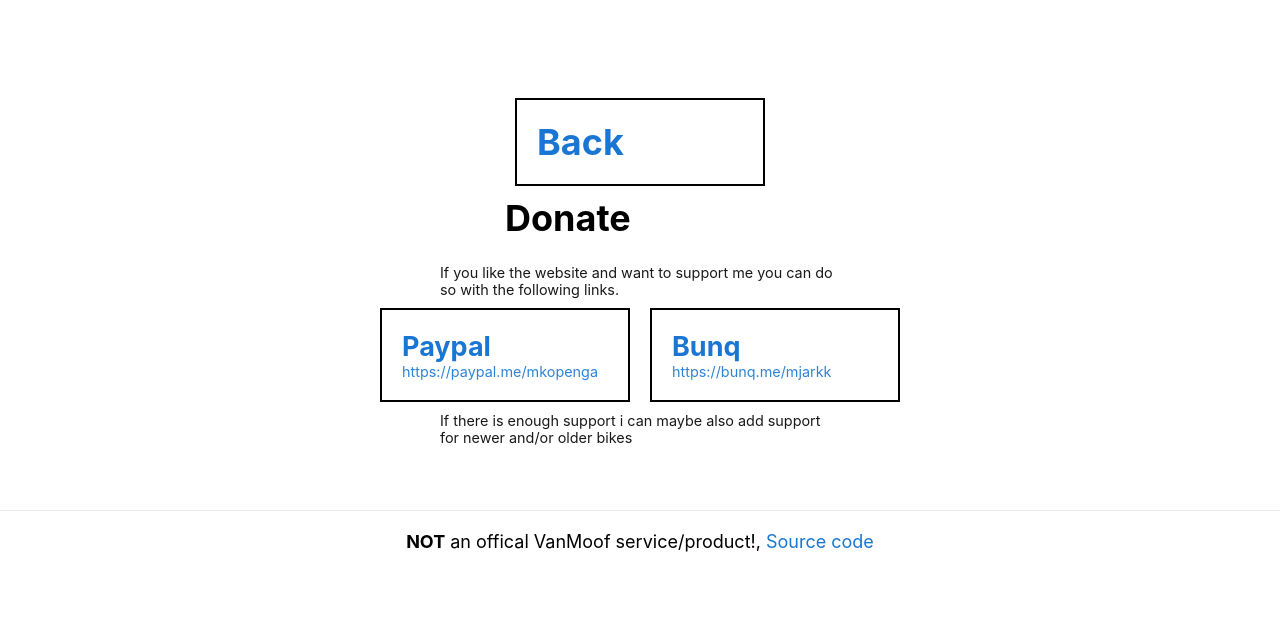
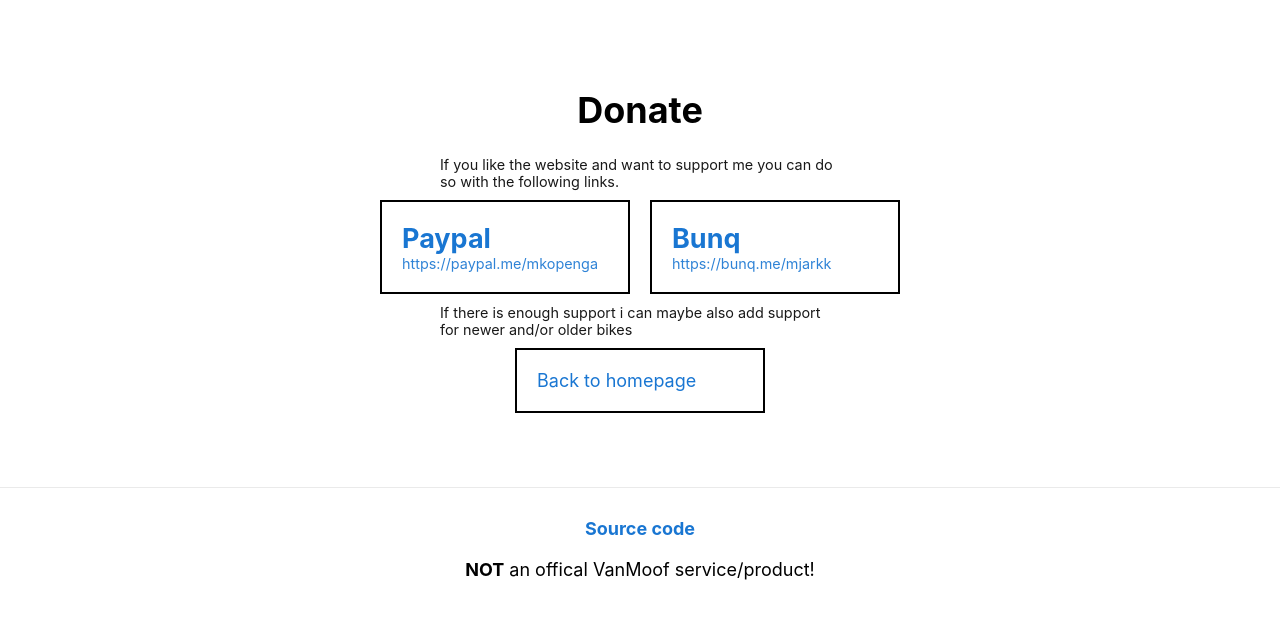
Before and after one commit to mjarkk/vanmoof-web-controller, a Next.js app: page /donate in a window 1280 px wide. Shown: the top 618 px of the page. Built offline with nearby package versions, Linux system fonts and the light colour scheme.

Commit message:
Change footer styling

```diff
--- a/components/Footer.tsx
+++ b/components/Footer.tsx
@@ -7,21 +7,29 @@ interface FooterProps {
 export function Footer({ noDonate }: FooterProps) {
     return (
         <footer>
-            <span>
-                <b>NOT</b>{' an offical VanMoof service/product!, '}
+            <div>
                 <a href="https://github.com/mjarkk/vanmoof-web-controller">Source code</a>
-                {noDonate ? undefined : <>{', '} <Link href="/donate">
+                {noDonate ? undefined : <Link href="/donate">
                     <a>Donate!</a>
-                </Link></>}
-            </span>
+                </Link>}
+            </div>
+            <div>
+                <b>NOT</b> an offical VanMoof service/product!
+            </div>
             <style jsx>{`
                 footer {
-                    display: flex;
-                    flex: 1;
-                    padding: 20px 2rem;
+                    padding: 20px 2rem 0 2rem;
+
                     border-top: 1px solid var(--divider-color);
-                    justify-content: center;
-                    align-items: center;
+                }
+                div {
+                    padding-bottom: 10px;
+                    text-align: center;
+                }
+                a {
+                    padding: 10px;
+                    display: inline-block;
+                    font-weight: bold;
                 }
             `}</style>
         </footer>
--- a/pages/donate.tsx
+++ b/pages/donate.tsx
@@ -5,13 +5,14 @@ export default function DonationPage() {
     return (
         <div>
             <main>
-                <h1><Link href="/"><a>Back</a></Link> Donate</h1>
+                <h1>Donate</h1>
                 <p>If you like the website and want to support me you can do so with the following links.</p>
                 <div className='options'>
                     <DonateOption name="Paypal" link="https://paypal.me/mkopenga" />
                     <DonateOption name="Bunq" link="https://bunq.me/mjarkk" />
                 </div>
                 <p>If there is enough support i can maybe also add support for newer and/or older bikes</p>
+                <Link href="/"><a>Back to homepage</a></Link>
             </main>
             <Footer noDonate />
             <style jsx>{`
@@ -55,15 +56,13 @@ function DonateOption({ name, link }: { name: string, link: string }) {
                 h2 {
                     margin: 0;
                     color: var(--active-title-color);
+                    text-decoration: none;
                 }
                 p {
                     margin: 0;
                     font-size: 0.9rem;
                     opacity: 0.9;
                 }
-                a:hover p {
-                    text-decoration: underline;
-                }
             `}</style>
         </a>
     )
--- a/styles/globals.css
+++ b/styles/globals.css
@@ -52,6 +52,10 @@ a {
   text-decoration: none;
 }
 
+a:hover {
+  text-decoration: underline;
+}
+
 * {
   box-sizing: border-box;
 }
```
